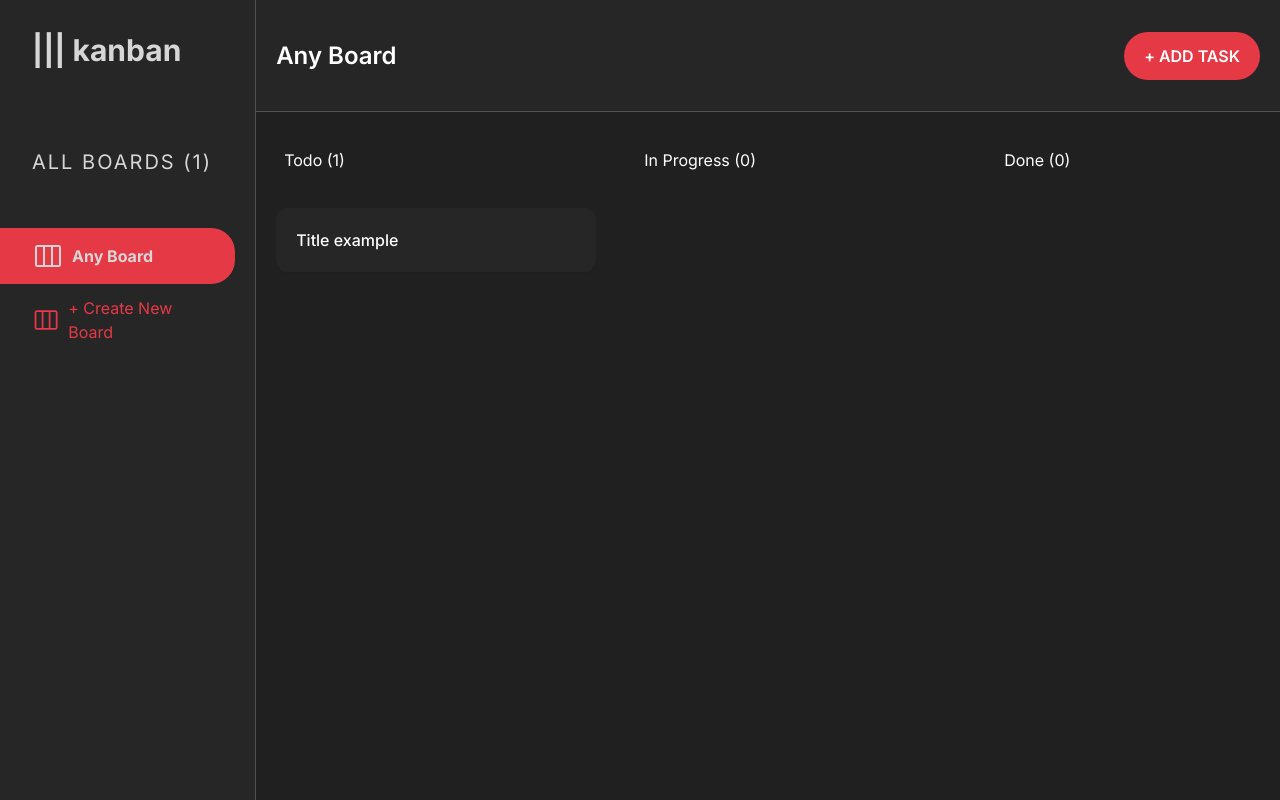
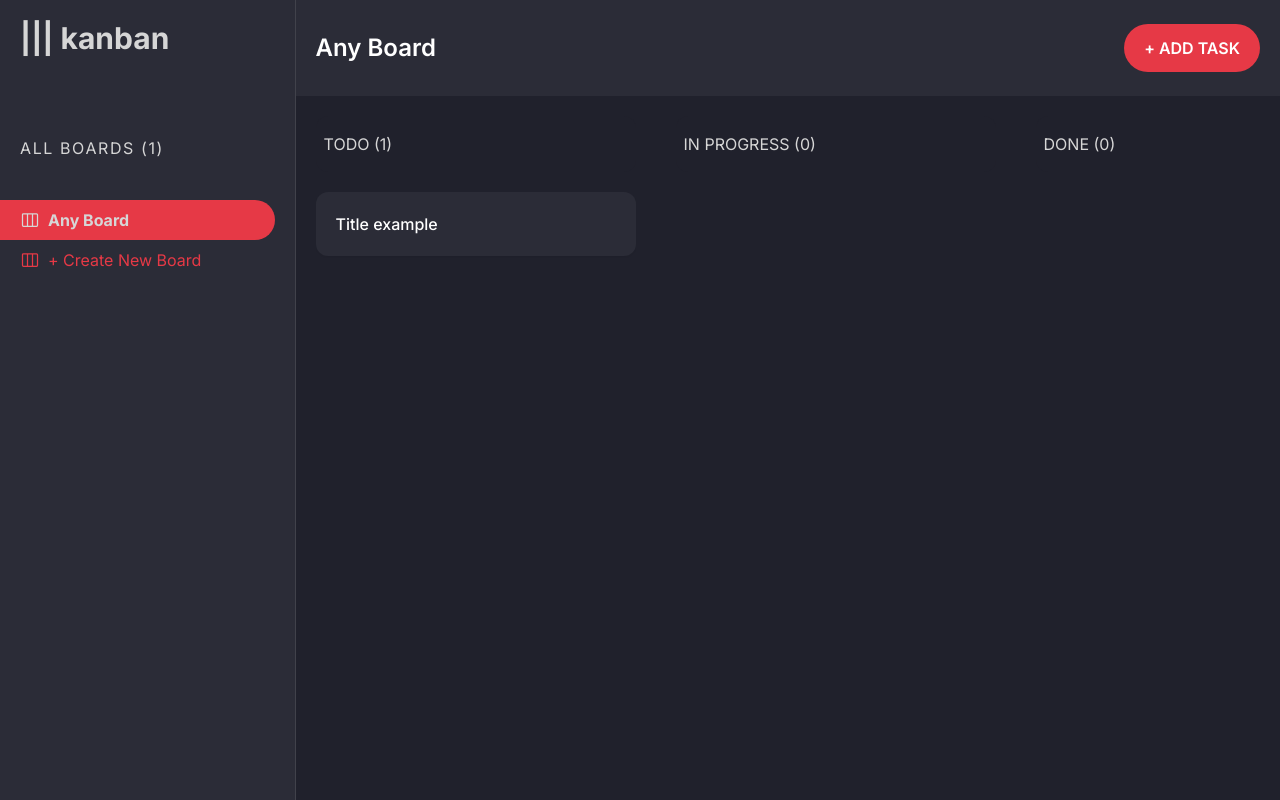
Before and after one commit to leonardonicola/kanban, a Nuxt app: page /1 in a window 1280 px wide. Built offline with nearby package versions, Linux system fonts and the light colour scheme.

Commit message:
feat: new styles

```diff
--- a/app.vue
+++ b/app.vue
@@ -14,4 +14,16 @@
 .fade-leave-to {
     opacity: 0;
 }
+
+.tasks-enter-from {
+  opacity: 0;
+  transform: scale(0.75);
+}
+.tasks-enter-to {
+  opacity: 1;
+  transform: scale(1);
+}
+.tasks-enter-active {
+  transition: all 0.5s ease;
+}
 </style>
--- a/components/Columns.vue
+++ b/components/Columns.vue
@@ -8,8 +8,8 @@
     @dragover.prevent
   >
     <div
-      :class="columnIdUnderEdit === column.id ? '' : 'hover:bg-neutral-800'"
-      class="flex justify-between gap-2 items-center w-full py-4 mb-5 pl-2 bg-mauve transition-colors ease-out cursor-pointer"
+      :class="columnIdUnderEdit === column.id ? '' : 'hover:bg-charcoal'"
+      class="flex justify-between gap-2 items-center w-full py-4 mb-5 pl-2 bg-mauve rounded-xl transition-colors ease-out cursor-pointer"
       @click.self="toggleColumnForm(column.id, column.name)"
     >
       <form
@@ -26,12 +26,16 @@
         />
         <input type="submit" name="submit" value="✓" />
       </form>
-      <p v-else @click.self="toggleColumnForm(column.id, column.name)">
-        {{ column.name }} ({{ countTasks(column.id) }})
+      <p
+        v-else
+        @click.self="toggleColumnForm(column.id, column.name)"
+        class="text-marengo"
+      >
+        {{ column.name.toUpperCase() }} ({{ countTasks(column.id) }})
       </p>
     </div>
 
-    <div class="flex flex-col gap-5">
+    <TransitionGroup tag="div" name="tasks" class="flex flex-col gap-5">
       <TaskCard
         v-for="task in getColumnTasks(boardId, column.id)"
         :key="task.id"
@@ -40,15 +44,24 @@
         @click="openEditForm(task, column.id)"
         @dragstart="startDrag($event, task, column.id)"
       />
-    </div>
+    </TransitionGroup>
   </div>
 
   <div
-    class="w-80 h-full rounded-xl bg-neutral-800 cursor-pointer flex flex-col items-center justify-center"
+    class="w-80 h-full flex flex-col items-center justify-center rounded-xl cursor-pointer bg-gradient-to-b from-charcoal"
+    @click.self="() => (isCreatingColumn = true)"
+  >
+    <h2
+      class="text-2xl font-bold text-marengo hover:text-indigo-600 transition-colors"
       @click.self="() => (isCreatingColumn = true)"
     >
       + New Column
-    <div v-if="isCreatingColumn" class="mt-10 flex flex-col justify-center">
+    </h2>
+    <transition name="fade">
+      <div
+        v-if="isCreatingColumn"
+        class="mt-10 flex flex-col justify-center text-base font-semibold"
+      >
         <input
           type="text"
           v-model="newColumnName"
@@ -64,6 +77,7 @@
           </button>
         </div>
       </div>
+    </transition>
   </div>
 </template>
 <script setup lang="ts">
--- a/components/HeaderComponent.vue
+++ b/components/HeaderComponent.vue
@@ -1,6 +1,6 @@
 <template>
   <header
-    class="flex items-center justify-between px-5 h-28 w-full bg-neutral-800 border-b border-neutral-600"
+    class="flex items-center justify-between px-5 h-24 w-full bg-charcoal"
   >
     <select class="block md:hidden" v-model="boardInView">
       <option v-for="board in boards" :value="board.id">
@@ -10,7 +10,7 @@
     <h2 class="hidden md:block">{{ boardName }}</h2>
     <button
       @click="toggleFormModal(true)"
-      class="hidden md:block bg-savoy rounded-3xl px-5 py-3 font-semibold"
+      class="hidden md:block bg-savoy rounded-3xl px-5 py-3 font-semibold hover:scale-105 transition"
     >
       + ADD TASK
     </button>
--- a/components/TaskCard.vue
+++ b/components/TaskCard.vue
@@ -1,6 +1,6 @@
 <template>
   <div
-  class="w-full p-5 rounded-xl bg-neutral-800 shadow-sm cursor-pointer ">
+  class="w-full p-5 rounded-xl bg-charcoal shadow-sm cursor-pointer ">
     <span class="font-medium select-none break-all w-full h-full">{{ props.taskName }}</span>
   </div>
 </template>
--- a/components/TaskForms.vue
+++ b/components/TaskForms.vue
@@ -5,10 +5,10 @@
       class="center-fixed w-full h-full bg-black bg-opacity-50 flex items-center justify-center"
     >
       <div
-        class="w-full h-5/6 md:w-1/3 md:h-4/5 flex flex-col p-8 bg-neutral-800 rounded-xl gap-10 relative m-10"
+        class="w-full h-5/6 md:w-1/3 md:h-4/5 flex flex-col p-8 bg-charcoal rounded-xl gap-10 relative m-10"
       >
         <button
-          class="absolute right-0 translate-x-4 -translate-y-5 top-0 rounded-full bg-neutral-900 p-3"
+          class="absolute right-0 translate-x-4 -translate-y-5 top-0 rounded-full bg-mauve p-3"
           @click="toggleFormModal(false)"
         >
           <XMarkIcon class="w-5 h-5" />
@@ -38,7 +38,9 @@
             />
           </div>
 
-          <select name="status" v-model="taskColumn">
+          <div class="space-y-2">
+            <p>Current status</p>
+            <select name="status" v-model="taskColumn">
             <option
               v-for="column in getBoardColumns(boardId)"
               :key="column.id"
@@ -47,6 +49,7 @@
               {{ column.name }}
             </option>
           </select>
+          </div>
         </div>
 
         <button
--- a/layouts/default.vue
+++ b/layouts/default.vue
@@ -1,13 +1,13 @@
 <template>
   <main class="flex h-screen w-screen">
     <aside
-      class="hidden md:block h-full w-1/3 lg:w-1/4 bg-neutral-800 border-r border-neutral-600 text-marengo overflow-y-auto"
+      class="hidden md:block h-full w-96 bg-charcoal border-r border-white border-opacity-10 text-marengo overflow-y-auto"
     >
-      <div class="w-full p-8">
+      <div class="w-full p-5">
         <NuxtLink to="/" exact-active-class="text-savoy"
           ><h1 class="mb-20">||| kanban</h1></NuxtLink
         >
-        <p class="text-xl mb-5 tracking-widest">
+        <p class="mb-5 tracking-widest">
           ALL BOARDS ({{ boardsCount }})
         </p>
       </div>
@@ -15,14 +15,14 @@
         v-for="board in boards"
         :key="board.id"
         :to="`/${board.id}`"
-        class="flex gap-2 px-8 py-3 mr-5 items-center"
+        class="flex gap-2 px-5 py-2 mr-5 items-center"
         exact-active-class="bg-savoy rounded-r-3xl font-bold transition-colors ease-out duration-700"
       >
-        <ViewColumnsIcon class="w-8 h-8" />
+        <ViewColumnsIcon class="w-5 h-5" />
         {{ board.name }}
       </NuxtLink>
-      <div class="px-8 py-3 mr-5 flex gap-2 items-center text-savoy cursor-pointer" @click="boardFormState = true">
-        <ViewColumnsIcon class="w-8 h-8" />+ Create New Board
+      <div class="px-5 py-2 mr-5 flex gap-2 items-center text-savoy cursor-pointer" @click="boardFormState = true">
+        <ViewColumnsIcon class="w-5 h-5" />+ Create New Board
       </div>
     </aside>
     <BoardForm />
--- a/pages/[board].vue
+++ b/pages/[board].vue
@@ -2,7 +2,7 @@
   <section class="w-full overflow-hidden">
     <TaskForms/>
     <HeaderComponent />
-    <div class="grid grid-flow-col gap-10 p-5 h-5/6 overflow-x-auto">
+    <div class="grid grid-flow-col gap-10 p-5 h-5/6 overflow-x-auto min-h-[calc(100vh-64px)] max-h-[calc(100vh-64px)]">
      <Columns/>
     </div>
   </section>
--- a/tailwind.config.ts
+++ b/tailwind.config.ts
@@ -3,7 +3,8 @@ export default <Partial<Config>>{
   theme: {
     extend: {
       colors: {
-        mauve: "#202020",
+        mauve: "#20212C",
+        charcoal:'#2B2C37',
         marengo: "#d6d6d6",
         savoy: "#e63946",
       },
```
Lines whose indentation alone changed are shown as unchanged.
